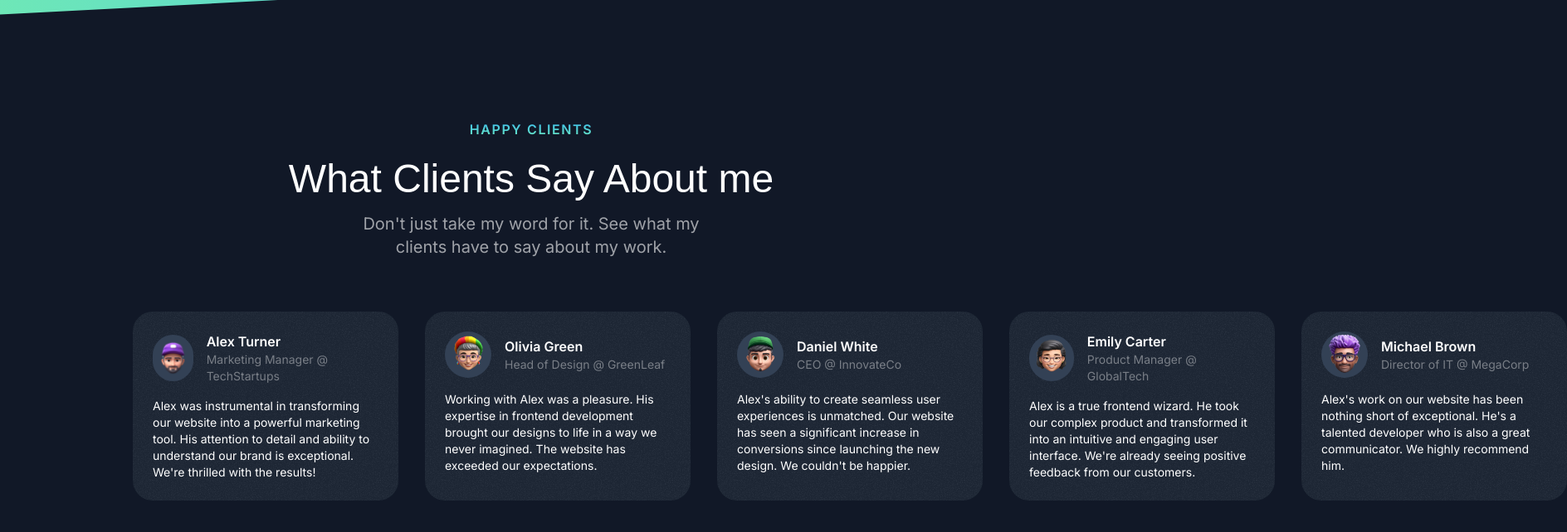
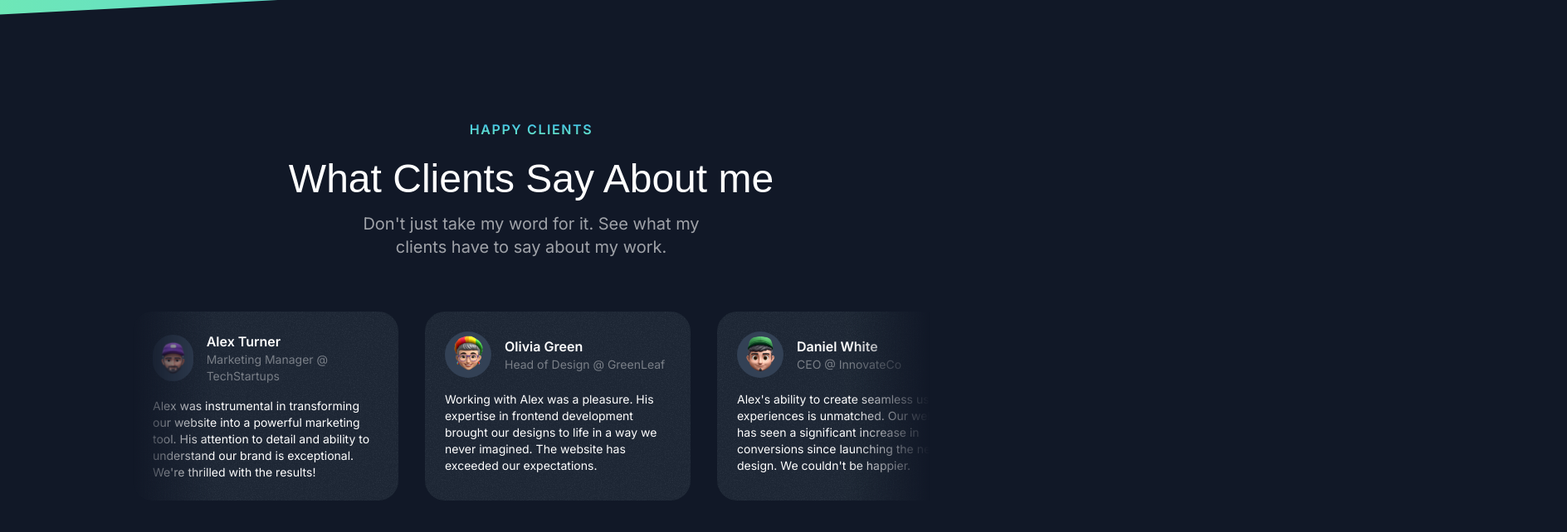
Before and after one commit to andrMaulana/single-page-portfolio, a Next.js app: page / in a window 1280 px wide. Shown: the part 3116-3758 px from the top of the page at 83% size, 1888 px wide, since content can reach past the window. Built offline with nearby package versions, Linux system fonts and the light colour scheme; a web font is replaced by a local one.

Commit message:
Style: styling create mask-image

```diff
--- a/src/sections/Testimonials.tsx
+++ b/src/sections/Testimonials.tsx
@@ -47,7 +47,7 @@
       <div className="container">
     <SectionHeader eyebrow="happy Clients" title="What Clients Say About me" description="Don't just take my word for it. See what my clients have to say about my work.
 "/>
-    <div className="mt-16 flex">
+    <div className="mt-16 flex overflow-x-clip [mask-image:linear-gradient(to_right,transparent,black_10%,black_90%,transparent)]">
       <div className="flex gap-8 flex-none">
       {testimonials.map(testimonial => (
      <Card key={testimonial.name} className="max-w-xs">
```
